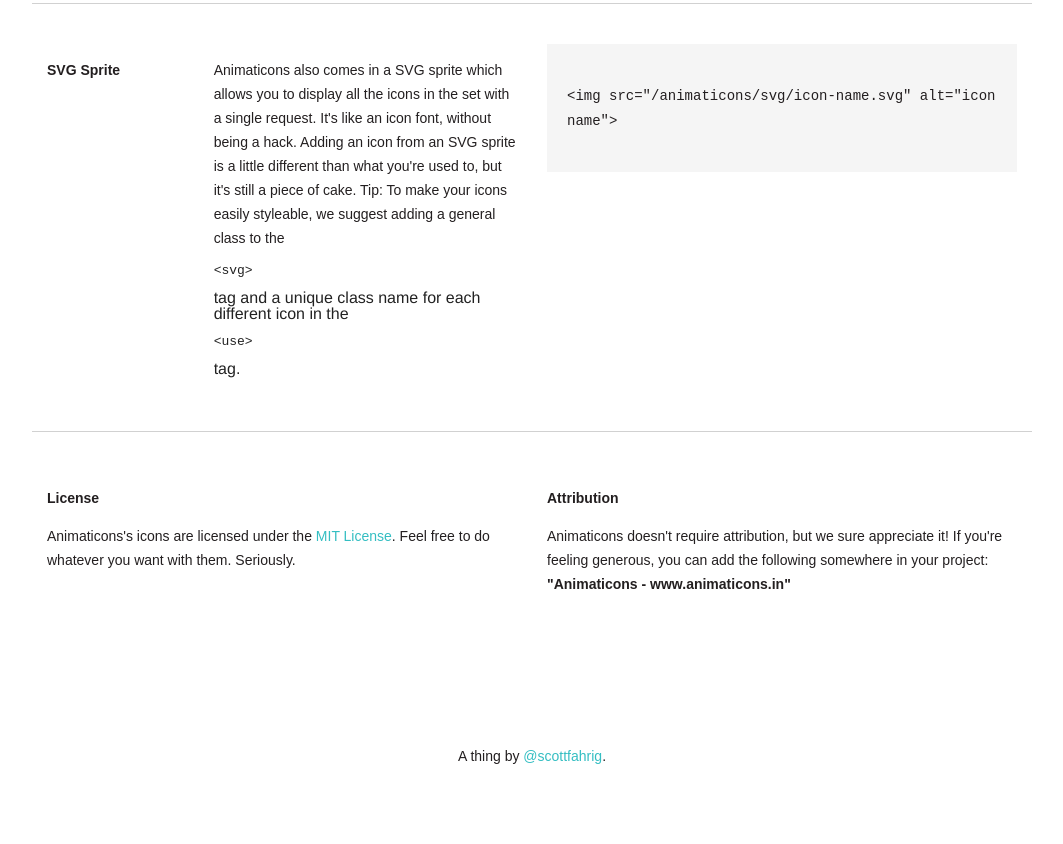
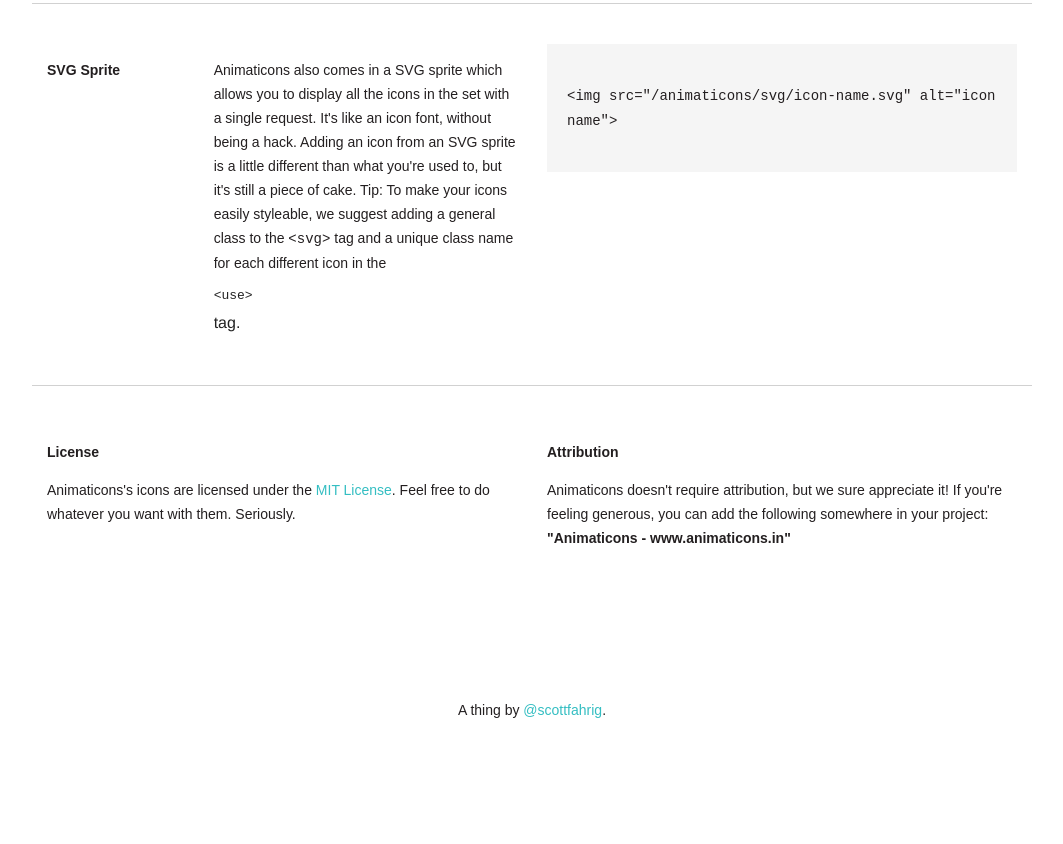
Before and after one commit to scottfahrig/animaticons, a plain HTML site: page index.html in a window 1280 px wide. Shown: the part 1118-1962 px from the top of the page, without its empty margins (108-1171 px from the left). Drawn offline with nearby package versions, Linux system fonts and the light colour scheme.

Commit message:
pre tag issues

```diff
--- a/index.html
+++ b/index.html
@@ -87,7 +87,7 @@
 		    <h3>SVG Sprite</h3>
 	    </div>
 	    <div class="small-8 medium-4 large-4 columns">
-		    <p>Animaticons also comes in a SVG sprite which allows you to display all the icons in the set with a single request. It's like an icon font, without being a hack. Adding an icon from an SVG sprite is a little different than what you're used to, but it's still a piece of cake. Tip: To make your icons easily styleable, we suggest adding a general class to the <pre><code>&lt;svg&gt;</code></pre> tag and a unique class name for each different icon in the <pre><code>&lt;use&gt;</code></pre> tag.</p>
+		    <p>Animaticons also comes in a SVG sprite which allows you to display all the icons in the set with a single request. It's like an icon font, without being a hack. Adding an icon from an SVG sprite is a little different than what you're used to, but it's still a piece of cake. Tip: To make your icons easily styleable, we suggest adding a general class to the <code>&lt;svg&gt;</code> tag and a unique class name for each different icon in the <pre><code>&lt;use&gt;</code></pre> tag.</p>
 	    </div>
 	    <div class="medium-6 large-6 columns">
 		    <div class="well">
```
